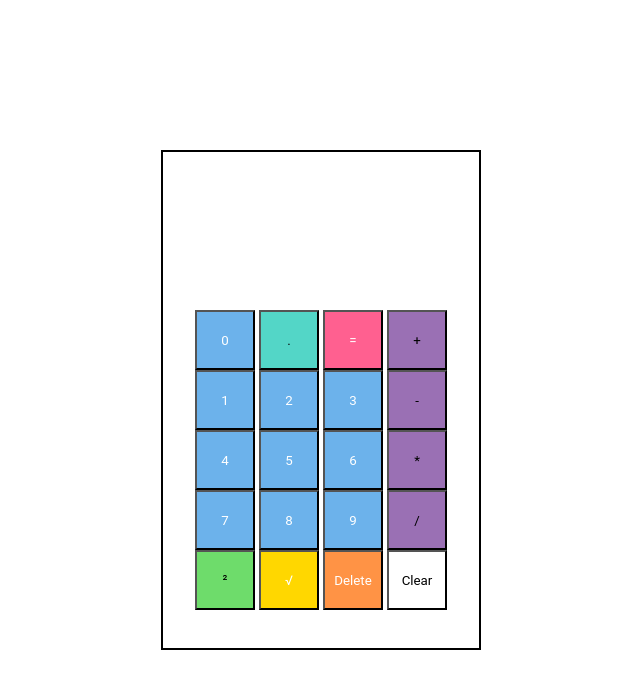
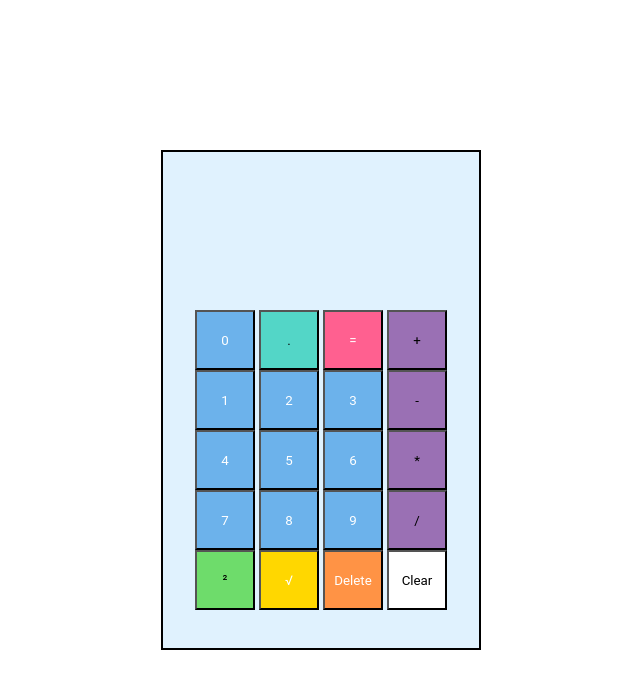
Before and after one commit to adilshads/onScreenCalculator, a website: page index.html in a window 1280 px wide. Shown: the whole page, without its empty margins (319-959 px from the left). Drawn offline with Linux system fonts and the light colour scheme.

Commit message:
Change calculator background color

```diff
--- a/styles.css
+++ b/styles.css
@@ -20,6 +20,7 @@ html, body {
     width: 320px; /* Set the desired width */
     height: 500px; /* Set the desired height */
     border: 2px solid #000000; /* Add a border with a 2px width and black color */
+    background-color: #E0F2FE;
 }
 
 .calculator .display-container {
```
